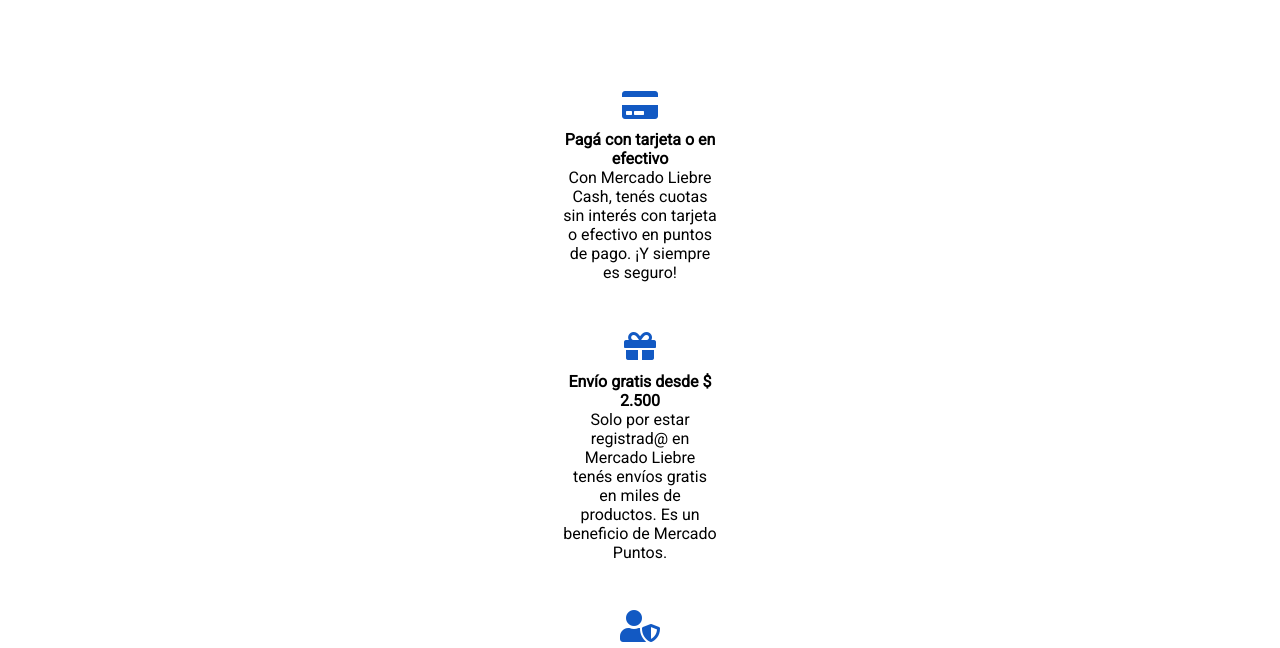
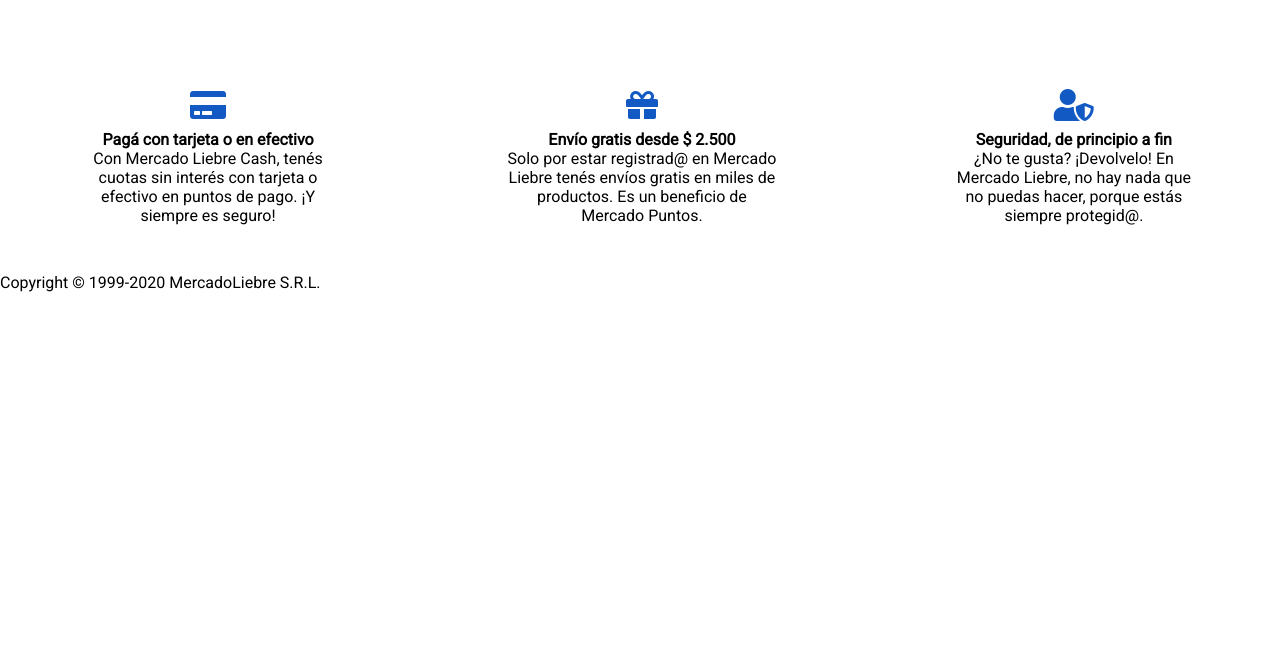
Before and after one commit to Facundo-B/DH, a website: page mercadoliebre/views/home.html in a window 1280 px wide. Shown: the part 1203-1851 px from the top of the page. After the commit the page ends 1495 px from the top, so only its background shows below. Drawn offline with Linux system fonts and the light colour scheme.

Commit message:
añado cambio de color en iconos de footer

```diff
--- a/mercadoliebre/public/css/style.css
+++ b/mercadoliebre/public/css/style.css
@@ -33,6 +33,11 @@
 
     footer article p {
         padding: 0 20%;
+    }
+
+    footer section{
+        display: flex;
+        flex-direction: column;
     }
 
     header #logo{
@@ -121,9 +126,17 @@
     }
 
     footer article p {
-        padding: 0 44%;
+        padding: 0 20%;
     }
 
+    footer section{
+        display: flex;
+        flex-direction: row;
+    }
+
+    footer section i:hover{
+        color: #EAC926;
+    }
 }
 
 * {
@@ -283,6 +296,7 @@
 }
 
 footer i {
+    transition: color 0.5s;
     color: #1259c3;
 }
 
--- a/mercadoliebre/views/home.html
+++ b/mercadoliebre/views/home.html
@@ -175,8 +175,8 @@
                 <p>¿No te gusta? ¡Devolvelo! En Mercado Liebre, no hay nada que no puedas hacer, porque estás siempre
                     protegid@.</p>
             </article>
-            <p id="copyright">Copyright © 1999-2020 MercadoLiebre S.R.L.</p>
         </section>
+        <p id="copyright">Copyright © 1999-2020 MercadoLiebre S.R.L.</p>
     </footer>
 </body>
 
```
